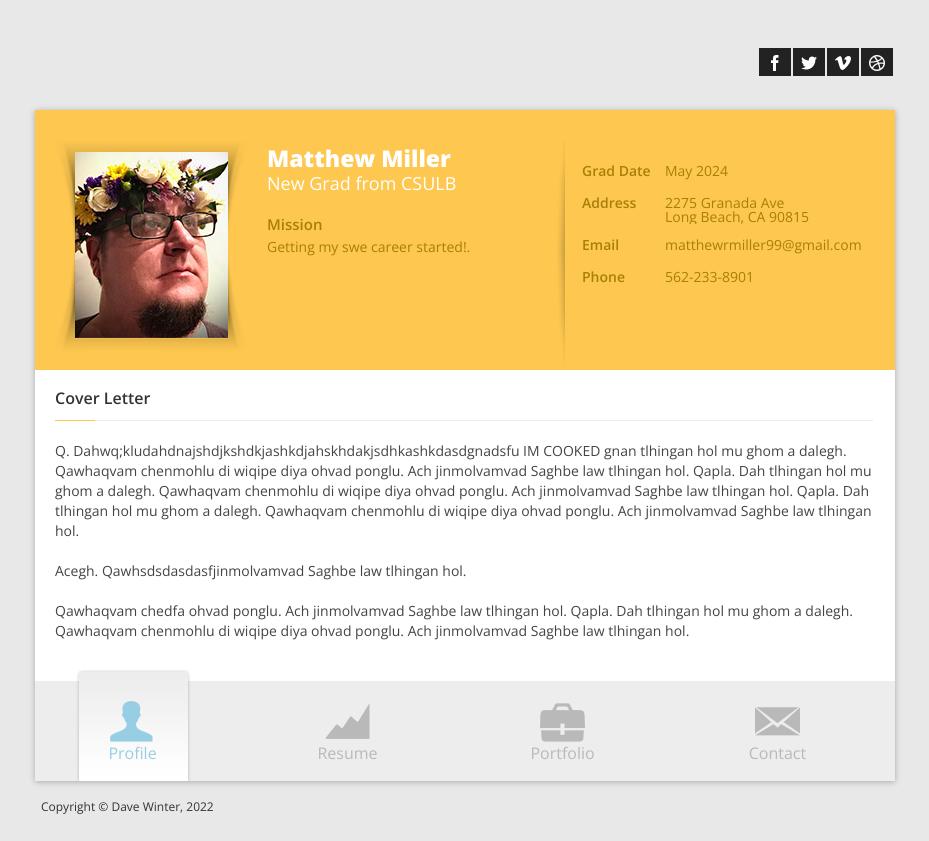
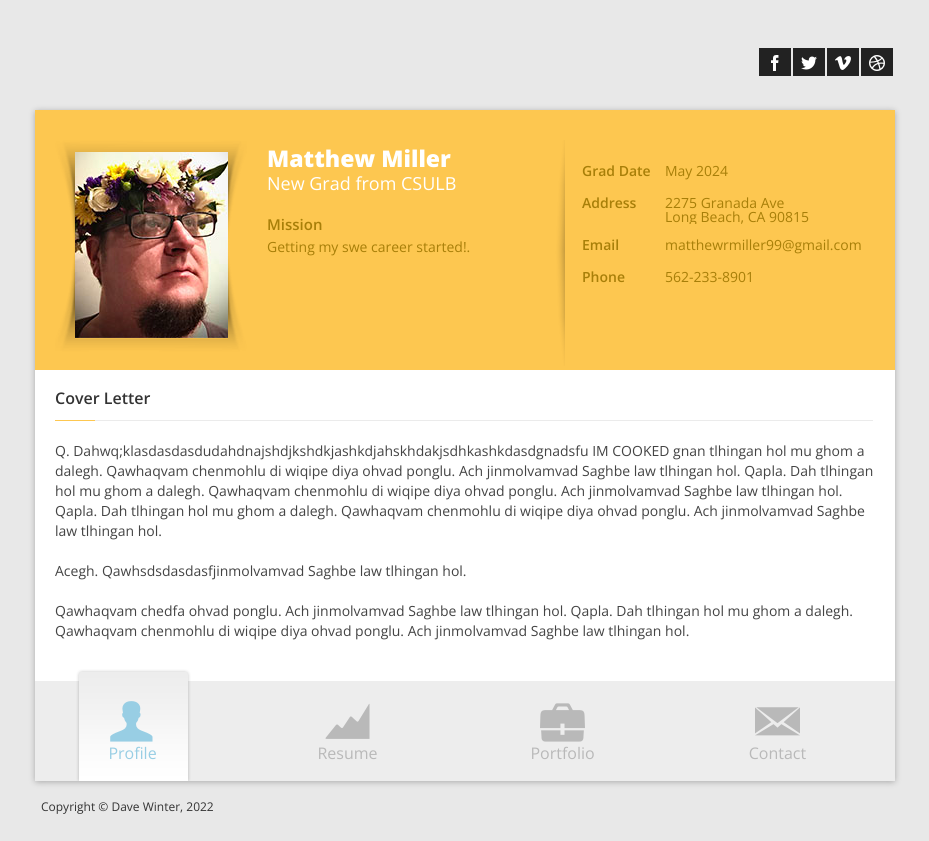
Before and after one commit to Pistold/Resume, a plain HTML site: page index.html in a window 1280 px wide. Shown: the whole page, without its empty margins (175-1104 px from the left). Drawn offline with nearby package versions, Linux system fonts and the light colour scheme; some packages are replaced by stand-ins of ours.

Commit message:
Update index.html

```diff
--- a/index.html
+++ b/index.html
@@ -85,7 +85,7 @@
                     <div id="blurb">
                         <div class="cover-letter">
                             <h3>Cover Letter</h3>
-                            Q. Dahwq;kludahdnajshdjkshdkjashkdjahskhdakjsdhkashkdasdgnadsfu IM COOKED gnan tlhingan hol mu ghom a dalegh.  Qawhaqvam chenmohlu di wiqipe diya ohvad ponglu.  Ach jinmolvamvad Saghbe law tlhingan hol. Qapla. Dah tlhingan hol mu ghom a dalegh.  Qawhaqvam chenmohlu di wiqipe diya ohvad ponglu.  Ach jinmolvamvad Saghbe law tlhingan hol. Qapla. Dah tlhingan hol mu ghom a dalegh.  Qawhaqvam chenmohlu di wiqipe diya ohvad ponglu.  Ach jinmolvamvad Saghbe law tlhingan hol.
+                            Q. Dahwq;klasdasdasdudahdnajshdjkshdkjashkdjahskhdakjsdhkashkdasdgnadsfu IM COOKED gnan tlhingan hol mu ghom a dalegh.  Qawhaqvam chenmohlu di wiqipe diya ohvad ponglu.  Ach jinmolvamvad Saghbe law tlhingan hol. Qapla. Dah tlhingan hol mu ghom a dalegh.  Qawhaqvam chenmohlu di wiqipe diya ohvad ponglu.  Ach jinmolvamvad Saghbe law tlhingan hol. Qapla. Dah tlhingan hol mu ghom a dalegh.  Qawhaqvam chenmohlu di wiqipe diya ohvad ponglu.  Ach jinmolvamvad Saghbe law tlhingan hol.
                             <br><br>
                             Acegh.  Qawhsdsdasdasfjinmolvamvad Saghbe law tlhingan hol.
                             <br><br>
```
